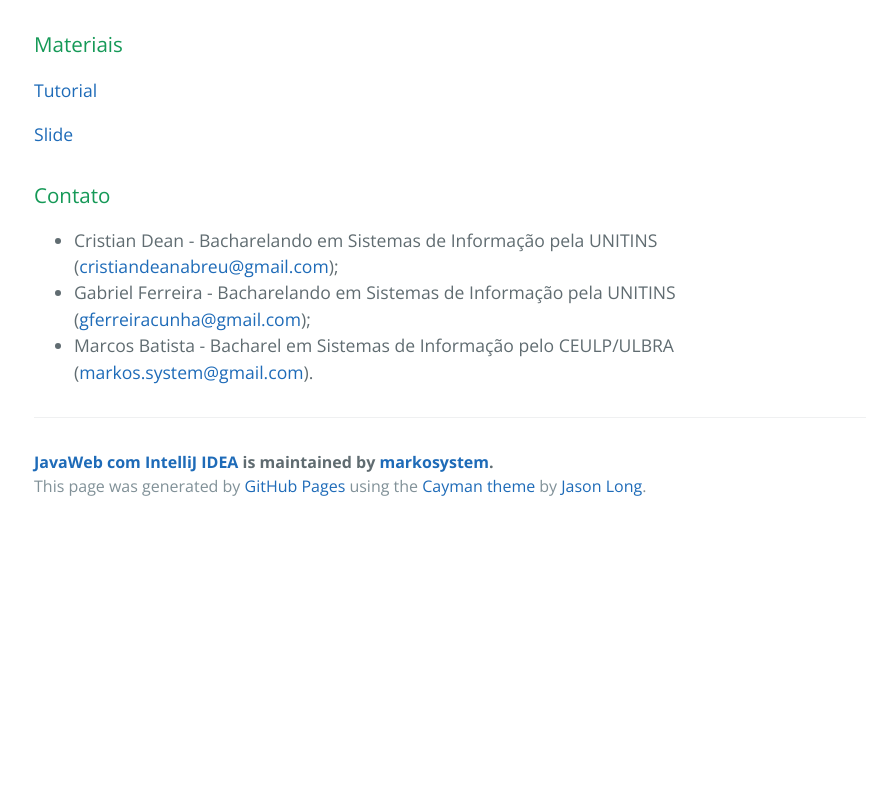
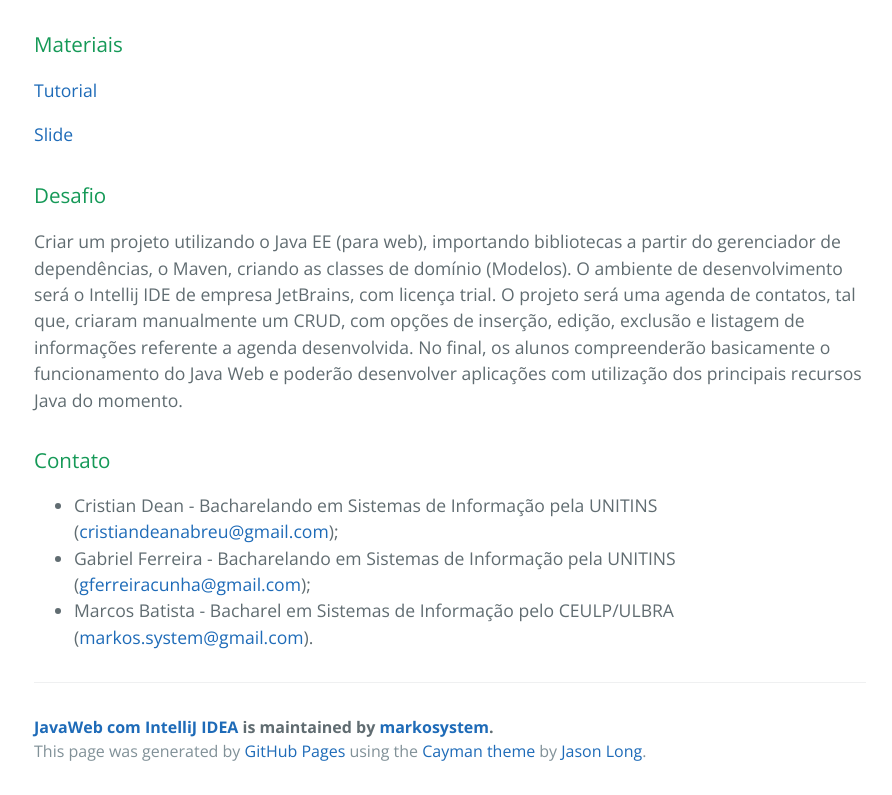
Before and after one commit to markosystem/JavaWeb, a plain HTML site: page index.html in a window 1280 px wide. Shown: the part 837-1632 px from the top of the page, without its empty margins (190-1082 px from the left). Before the commit the page ends 1367 px from the top, so only its background shows below. Drawn offline with nearby package versions, Linux system fonts and the light colour scheme.

Commit message:
Create gh-pages branch via GitHub

```diff
--- a/index.html
+++ b/index.html
@@ -37,6 +37,14 @@
 <p><a href="https://docs.google.com/presentation/d/1f1x9c9PW22PtHxDm7QYnnhVQTyXQHSpw0DCFwVoZUVc/edit?usp=sharing">Slide</a></p>
 
 <h3>
+<a id="desafio" class="anchor" href="#desafio" aria-hidden="true"><span aria-hidden="true" class="octicon octicon-link"></span></a>Desafio</h3>
+
+<p>Criar um projeto utilizando o Java EE (para web), importando bibliotecas a partir do gerenciador de dependências, o Maven, criando as classes de domínio (Modelos).
+O ambiente de desenvolvimento será o Intellij IDE de empresa JetBrains, com licença trial.
+O projeto será uma agenda de contatos, tal que, criaram manualmente um CRUD, com opções de inserção, edição, exclusão e listagem de informações referente a agenda desenvolvida.
+No final, os alunos compreenderão basicamente o funcionamento do Java Web e poderão desenvolver aplicações com utilização dos principais recursos Java do momento.</p>
+
+<h3>
 <a id="contato" class="anchor" href="#contato" aria-hidden="true"><span aria-hidden="true" class="octicon octicon-link"></span></a>Contato</h3>
 
 <ul>
```
Also changed, not shown: params.json (+1 -1 lines).
